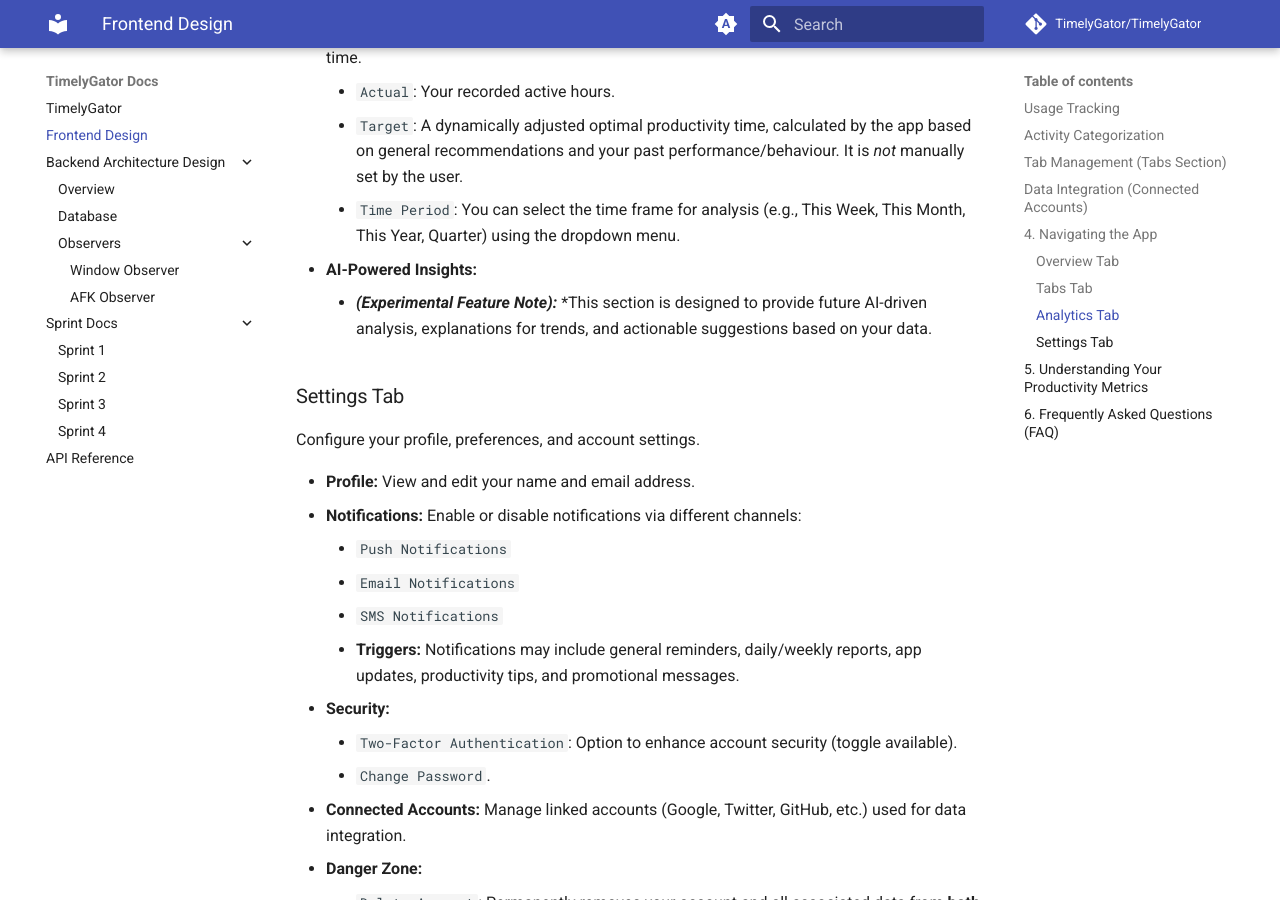
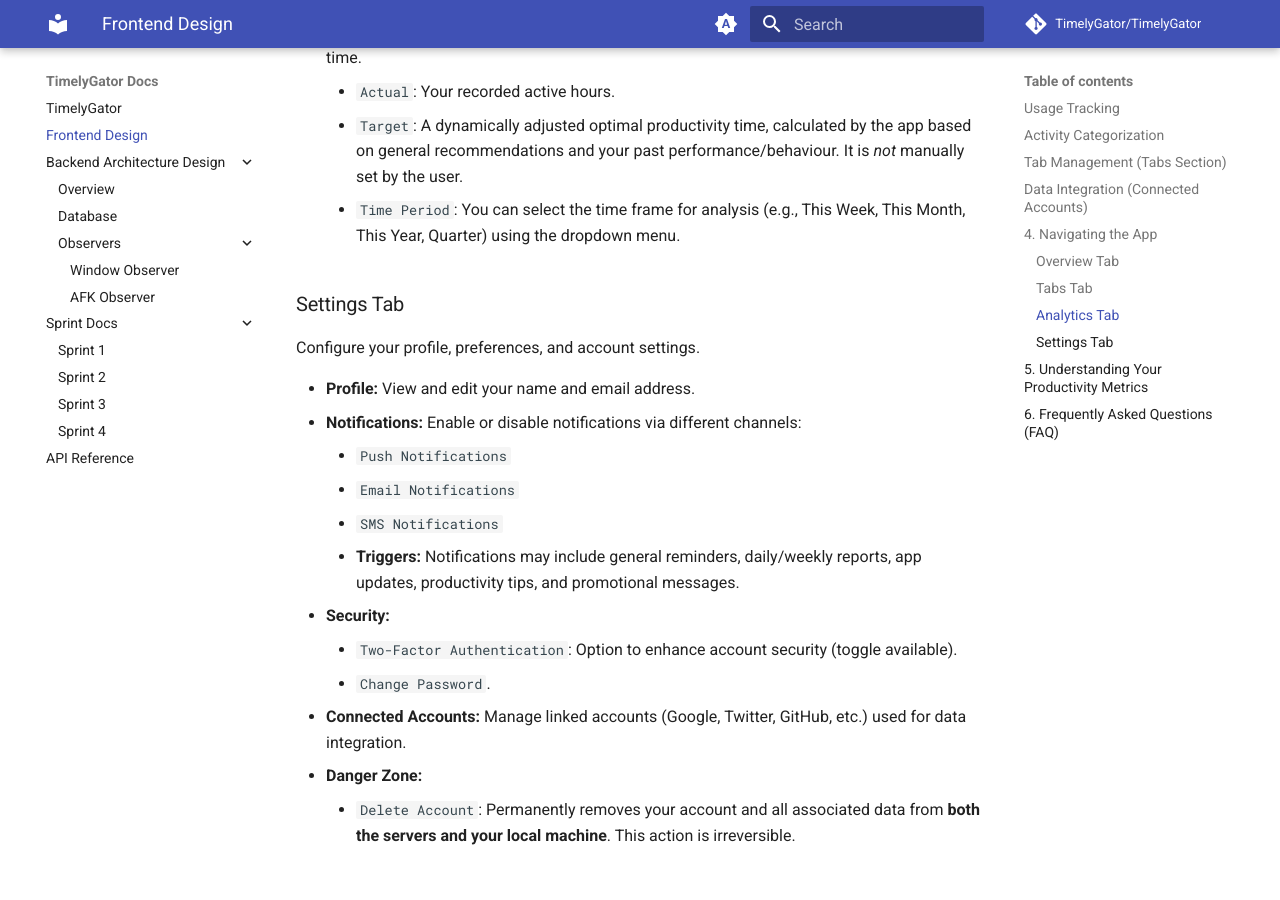
Before and after one commit to timelygator/TimelyGator, an MkDocs documentation site: the page built from docs/files/frontend.md, in a window 1280 px wide and 900 px high, scrolled down 2446 px. Built offline with MkDocs 1.6.1 and Material for MkDocs 9.7.7, drawn with Linux system fonts in a browser that asks for light colours; comment, search, counter and statistics services are not loaded.

Commit message:
fix: remove experimental flag details

```diff
--- a/docs/files/frontend.md
+++ b/docs/files/frontend.md
@@ -62,8 +62,6 @@ Dive deeper into trends and progress.
     * `Actual`: Your recorded active hours.
     * `Target`: A dynamically adjusted optimal productivity time, calculated by the app based on general recommendations and your past performance/behaviour. It is *not* manually set by the user.
     * `Time Period`: You can select the time frame for analysis (e.g., This Week, This Month, This Year, Quarter) using the dropdown menu.
-* **AI-Powered Insights:**
-    * ***(Experimental Feature Note):*** *This section is designed to provide future AI-driven analysis, explanations for trends, and actionable suggestions based on your data.
 
 ### Settings Tab
 Configure your profile, preferences, and account settings.
```
